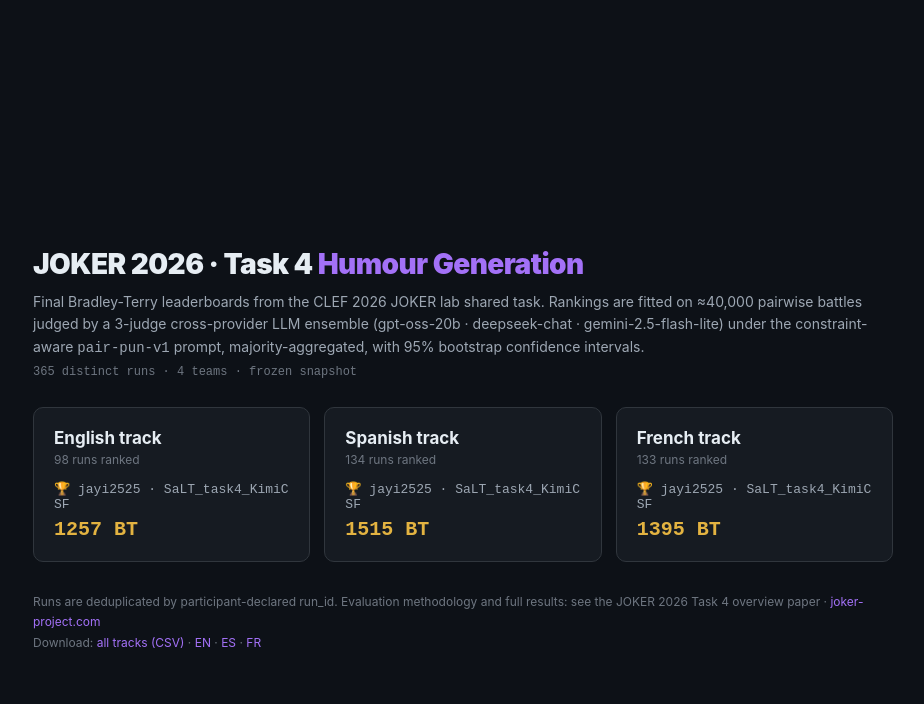
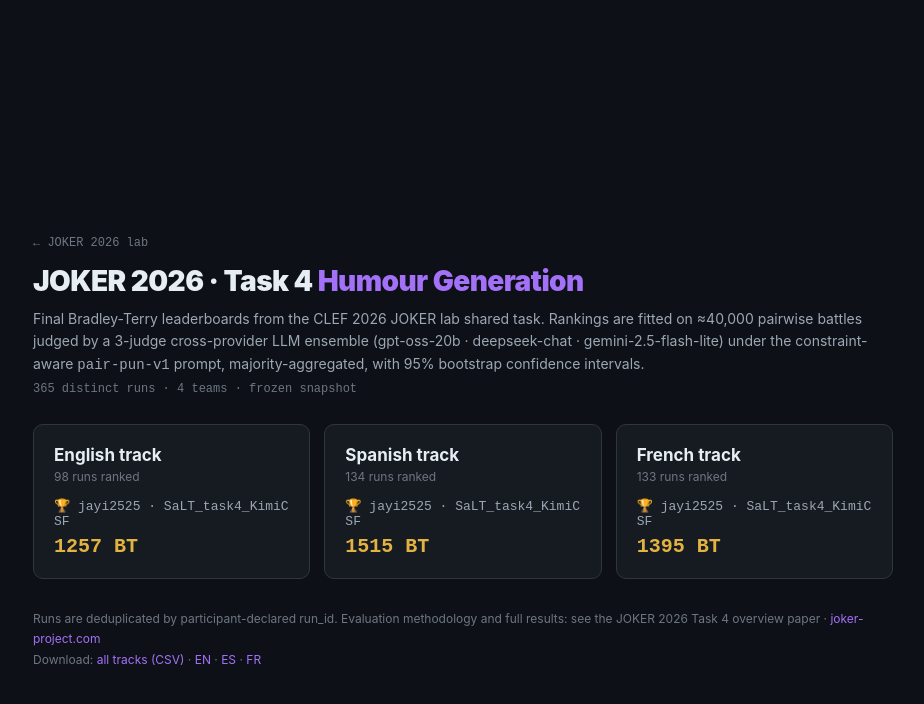
Before and after one commit to joker-project/2026, a Jekyll site: the page leaderboards/index.html, which Jekyll copies as it is, in a window 1280 px wide. Shown: the top 704 px of the page, without its empty margins (177-1101 px from the left). Built offline with Jekyll 4.4.1, drawn with Linux system fonts in a browser that asks for light colours.

Commit message:
Link Task 4 leaderboards from navbar and task lists
Adds a Leaderboards entry to the shared navbar (visible on every page)
and per-track links under Task 4 on the home and tasks pages, plus a
back-link from the leaderboard landing page to the lab site.

```diff
--- a/leaderboards/index.html
+++ b/leaderboards/index.html
@@ -18,6 +18,10 @@
     padding: 40px 20px;
   }
   .wrap { max-width: 860px; width: 100%; }
+  .back { color: var(--text-dim); text-decoration: none; font-size: 12px;
+          font-family: 'JetBrains Mono', monospace; display: inline-block;
+          margin-bottom: 14px; }
+  .back:hover { color: var(--primary); }
   h1 { font-weight: 900; font-size: 28px; letter-spacing: -0.02em; }
   h1 .accent { color: var(--primary); }
   .sub { color: var(--text-mid); margin: 10px 0 6px; font-size: 14px; line-height: 1.6; }
@@ -42,6 +46,7 @@
 </head>
 <body>
   <div class="wrap">
+    <a class="back" href="https://www.joker-project.com/2026/">&#8592; JOKER 2026 lab</a>
     <h1>JOKER 2026 · Task 4 <span class="accent">Humour Generation</span></h1>
     <p class="sub">Final Bradley-Terry leaderboards from the CLEF 2026 JOKER lab shared task.
     Rankings are fitted on ≈40,000 pairwise battles judged by a 3-judge cross-provider LLM
```
Also changed, not shown: _includes/navbar.md (+1 -1 lines), index.md (+1 -0 lines), tasks.md (+1 -0 lines).
